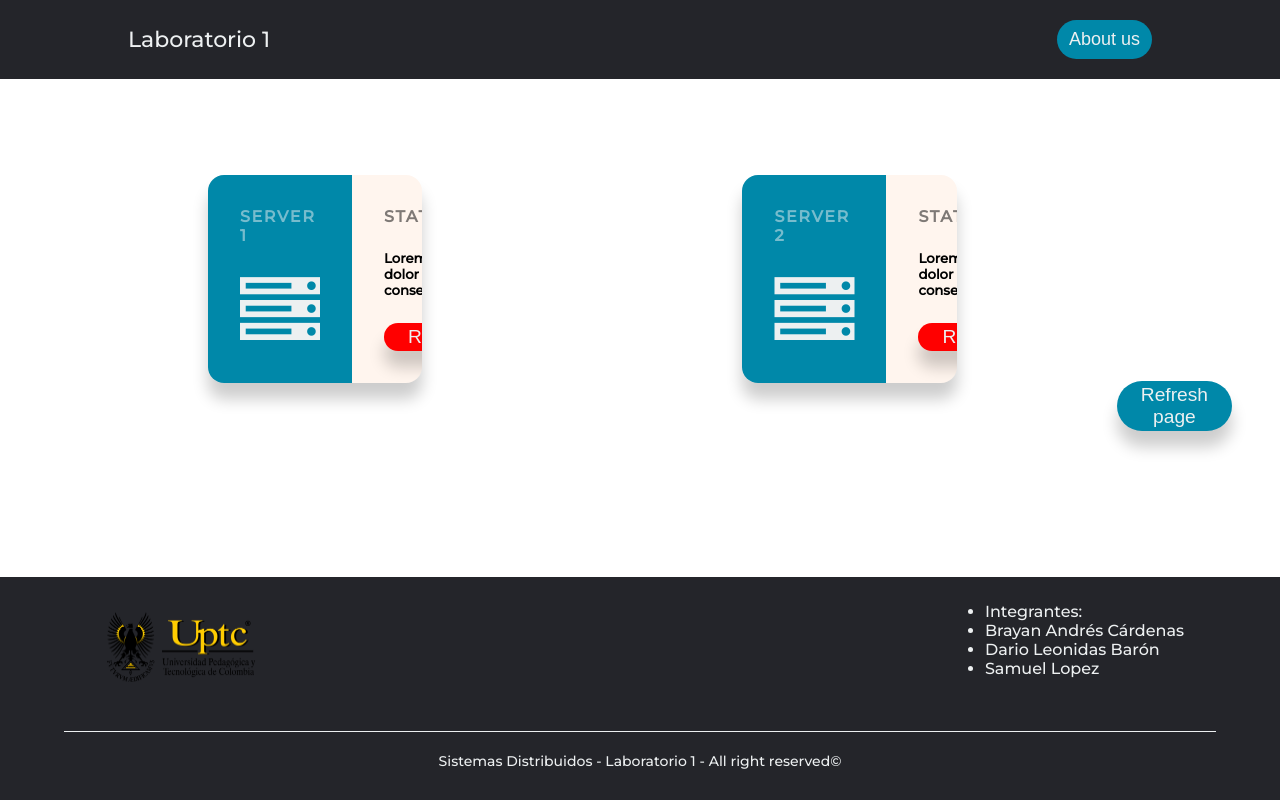
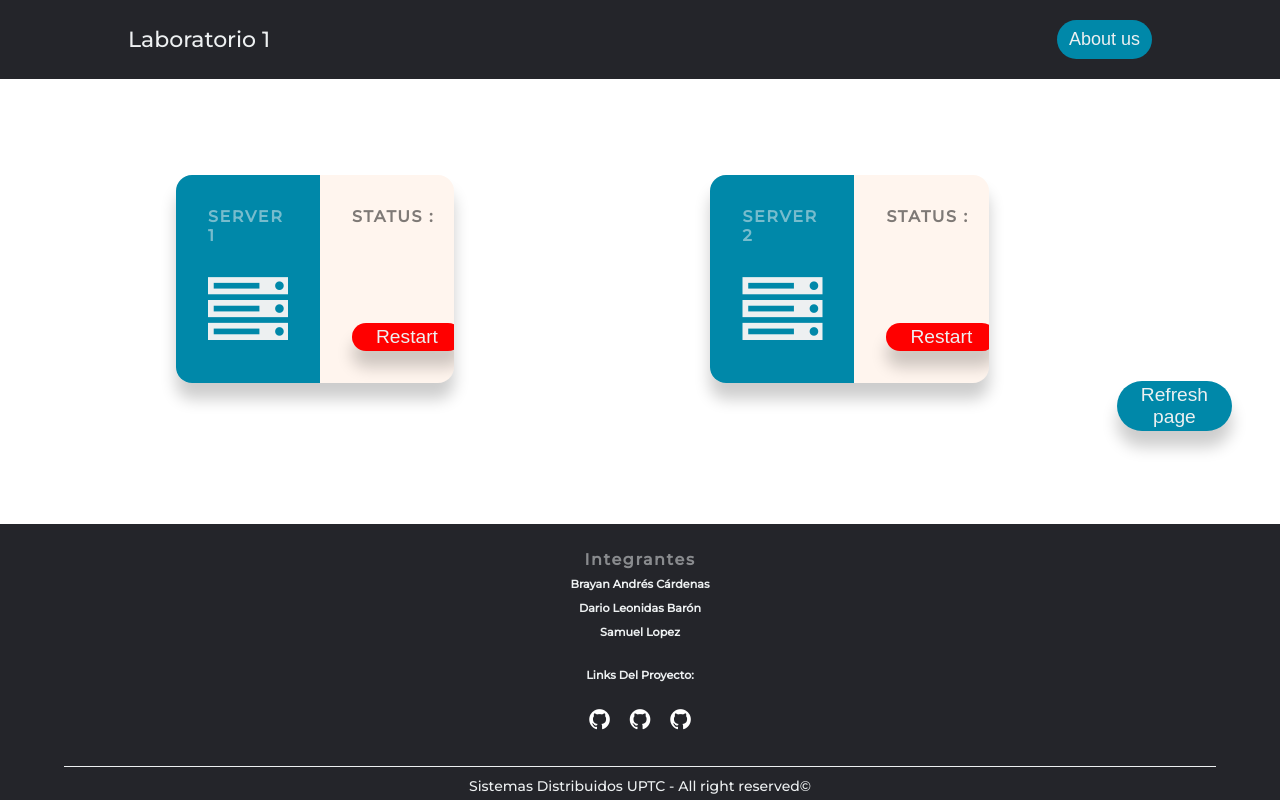
Before and after one commit to drox13/SD-lab1-middleware, a website: page public/index.html in a window 1280 px wide. Drawn offline with Linux system fonts and the light colour scheme.

Commit message:
Se arreglan problemas de pintado, se refactoriza el footer, se agregan los integrantes y los links del proyecto al footer

```diff
--- a/public/index.html
+++ b/public/index.html
@@ -23,7 +23,7 @@
 
             <div class="right-side-card">
                 <h4>Status :</h4>
-                <h5 id="containerServer1">Lorem ipsum dolor sit amet consectetur.</h5>
+                <h5 id="containerServer1"></h5>
                 <button class="btn_restart" id="btnRestartServer1" onclick="sendScriptToRestartServer1()" disabled="disabled">Restart</button>
             </div>
         </div>
@@ -36,7 +36,7 @@
 
             <div class="right-side-card">
                 <h4>Status :</h4>
-                <h5 id="containerServer2">Lorem ipsum dolor sit amet consectetur.</h5>
+                <h5 id="containerServer2"></h5>
                 <button class="btn_restart" id="btnRestartServer2" onclick="sendScriptToRestartServer2()" disabled="disabled">Restart</button>
             </div>
         </div>
@@ -45,19 +45,21 @@
     </div>
 
     <footer>
-        <div class="row">
-            <div class="col">
-                <img src="./images/uptc.png" class="logo">
-            </div>
-            <ul>
-                <li>Integrantes:</li>
-                <li>Brayan Andrés Cárdenas</li>
-                <li>Dario Leonidas Barón</li>
-                <li>Samuel Lopez</li>
+        <div class="footer-content">
+            <h4>Integrantes</h3>
+            <h6>Brayan Andrés Cárdenas</h5>
+            <h6>Dario Leonidas Barón</h5>
+            <h6>Samuel Lopez</h5>
+            <br>
+            <h6>Links del proyecto: </h6>
+            <ul class="socials">
+                <li><a href="https://github.com/drox13/SD-lab1-configuracion.git" title="Configuración"><i class="fa fa-github" aria-hidden="true"></i></a></li>
+                <li><a href="https://github.com/drox13/SD-lab1-middleware.git" title="Middleware"><i class="fa fa-github" aria-hidden="true"></i></a></li>
+                <li><a href="https://github.com/drox13/SD-lab1-instances.git" title="Instancias"><i class="fa fa-github" aria-hidden="true"></i></a></li>
             </ul>
         </div>
         <hr>
-        <p class="copyright">Sistemas Distribuidos - Laboratorio 1 - All right reserved<span>&copy;</span> </p>
+        <p class="copyright">Sistemas Distribuidos UPTC - All right reserved<span>&copy;</span> </p>
     </footer>
 </body>
 </html>
--- a/public/style.css
+++ b/public/style.css
@@ -57,7 +57,7 @@ header {
     overflow: hidden;
     width: 30rem;
     height: 13rem;
-    margin: 10rem;
+    margin: 8rem;
 }
 
 .card h2, h4{
@@ -70,7 +70,7 @@ header {
     background-color: rgba(0, 136, 169, 1);
     color: #edf0f1;
     padding: 2rem;
-    width: 12rem;
+    width: 15rem;
     display: flex;
     flex-direction: column;
     align-items: center;
@@ -88,8 +88,6 @@ header {
     align-items: flex-start;
     justify-content: space-between;
 }
-
-
 
 .btn_restart {
     background-color: #ff0000;;
@@ -126,43 +124,73 @@ header {
 }
 
 footer {
-    width: 100%;
+    clear: both;
     position: absolute;
     bottom: 0;
+    width: 100%;
     background-color: #24252a;
-    padding: 25px 0 30px;
+    padding-top: 20px;
+    padding-bottom: 5px;
     color: #edf0f1;
 }
 
-.row {
-    width: 85%;
-    margin: auto;
+.footer-content {
     display: flex;
-    flex-wrap: wrap;
-    align-items: flex-start;
-    justify-content: space-between;
+    align-items: center;
+    justify-content: center;
+    flex-direction: column;
+    text-align: center;
 }
 
-.col {
-    flex-basis: 25%;
-    padding: 10px;
+.footer-content h4 {
+    font-size: 1rem;
+    text-transform: capitalize;
+    line-height: 2rem;
 }
 
-.logo {
-    width: 150px;
-    margin-bottom: 15px;
+.footer-content h6 {
+    font-size: .7rem;
+    text-transform: capitalize;
+    line-height: 1rem;
+    padding-bottom: .5rem;
+}
+
+.socials {
+    list-style: none;
+    display: flex;
+    align-items: center;
+    justify-content: center;
+    margin: 1rem 0 1.5rem 0;
+}
+
+.socials li {
+    margin: 0 10px;
+}
+
+.socials a {
+    text-decoration: none;
+    color: #fff;
+}
+
+.socials a i {
+    font-size: 1.5rem;
+    transition: color .2s ease;
+}
+
+.socials a:hover i {
+    color: rgba(0, 136, 169, 1);
 }
 
 hr {
     width: 90%;
     border: 0;
     border-bottom: 1px solid #edf0f1;
-    margin: 20px auto;
+    margin: 10px auto;
 }
 
 .copyright {
     text-align: center;
     font-family: 'Montserrat', sans-serif;
-    font-weight: 500;
+    font-weight: 400;
     font-size: 14px;
 }
```
